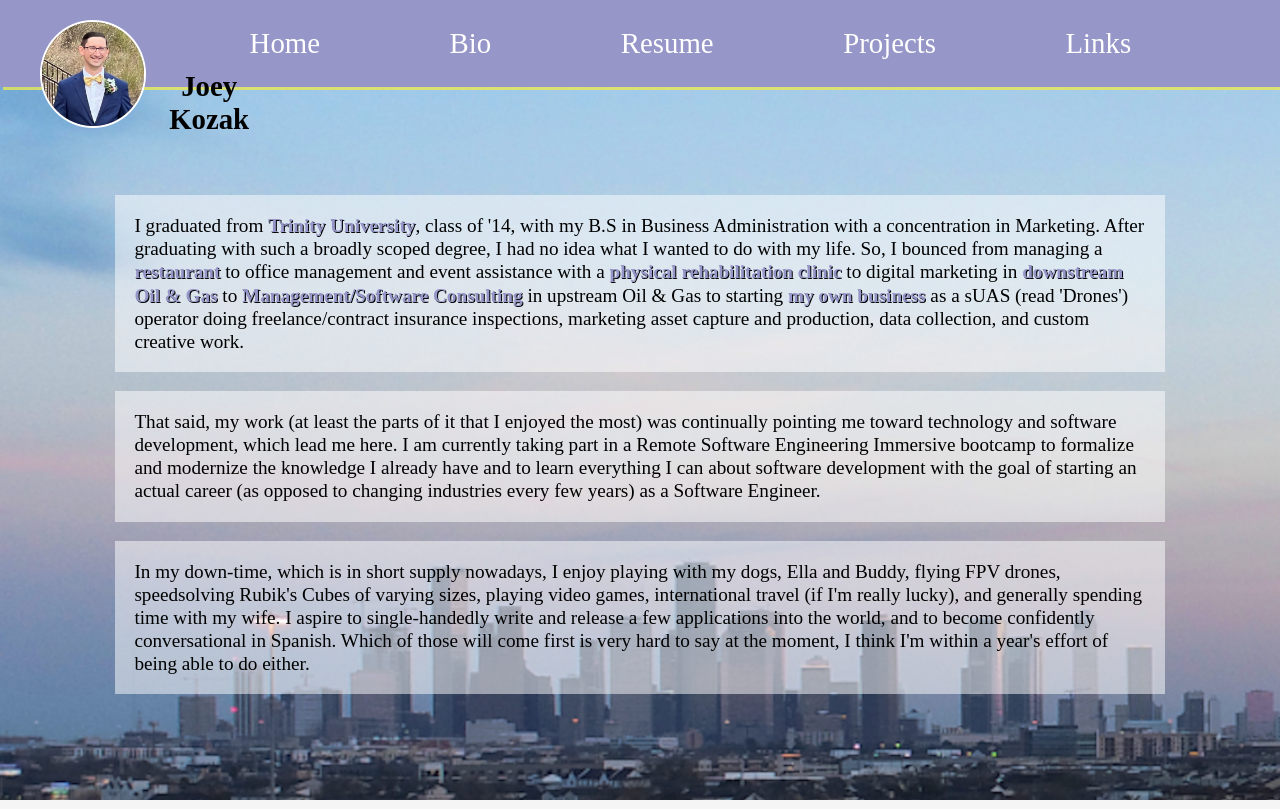
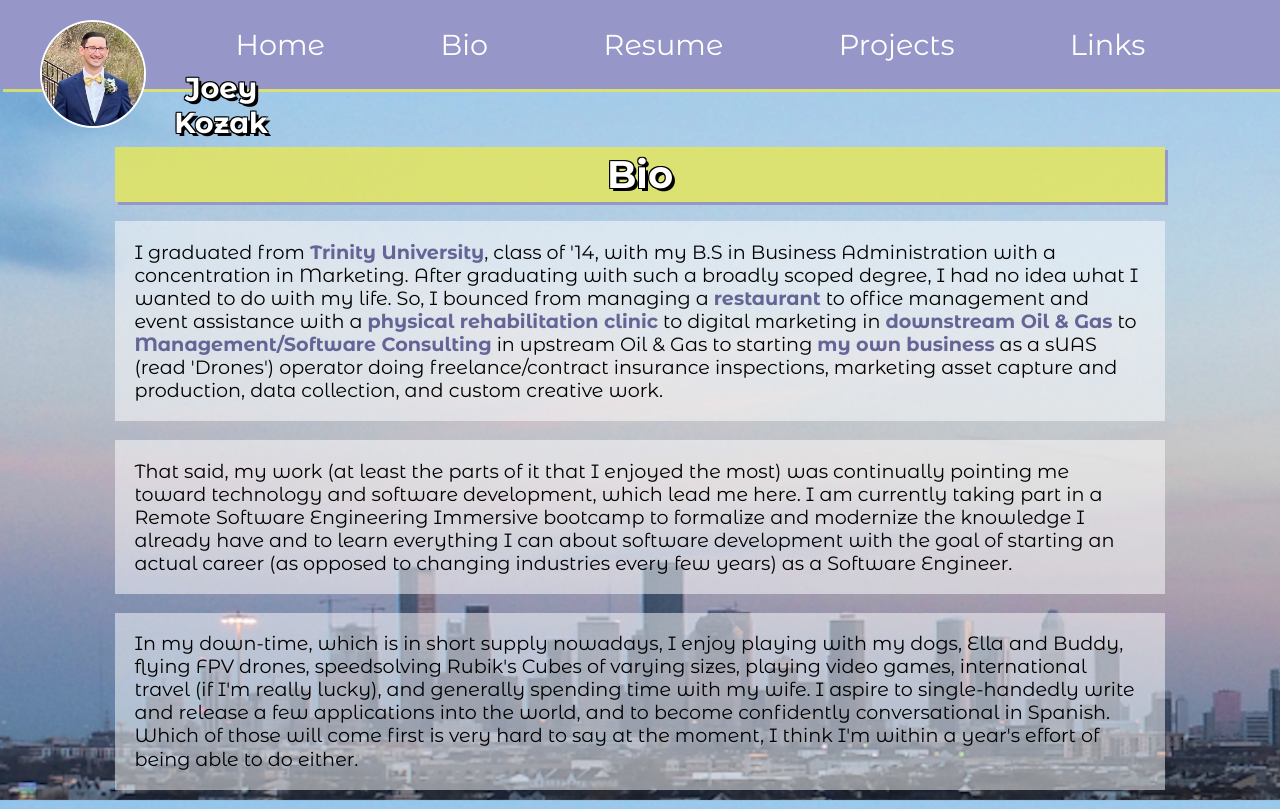
Before and after one commit to jrkozak92/portfolio, a website: page html/bio.html in a window 1280 px wide. Drawn offline with nearby package versions, Linux system fonts and the light colour scheme.

Commit message:
Added Google Fonts and refined styling

```diff
--- a/app/app-projects.js
+++ b/app/app-projects.js
@@ -1,12 +1,15 @@
 const projects = [{name: 'test',
                   description: 'testing stuff',
-                  imageRef: '../images/test-project.png'},
+                  imageRef: '../images/test-project.png',
+                  path: '../projects/#'},
                   {name: 'test',
                   description: 'testing stuff',
-                  imageRef: '../images/test-project.png'},
+                  imageRef: '../images/test-project.png',
+                  path: '../projects/#'},
                   {name: 'test',
                   description: 'testing stuff',
-                  imageRef: '../images/test-project.png'}
+                  imageRef: '../images/test-project.png',
+                  path: '../projects/#'}
                 ]
 
 
@@ -17,9 +20,10 @@ const projects = [{name: 'test',
 $(() => {
   //Loops through Projects array to create cards
   for (let obj of projects) {
-    let $project = $('<div>')
+    let $project = $('<a>')
                   .addClass('project')
                   .attr('id',`project-${projects.indexOf(obj)}`)
+                  .attr('href', obj.path)
 
     let $image = $('<img>')
                 .attr('src', obj.imageRef)
--- a/app/app.js
+++ b/app/app.js
@@ -1,6 +1,7 @@
 const bestProjects = [{name: 'test',
                   description: 'testing stuff',
-                  imageRef: './images/test-project.png'}]
+                  imageRef: './images/test-project.png',
+                  path: './projects/#'}]
 
 
 
@@ -10,9 +11,10 @@ const bestProjects = [{name: 'test',
 $(() => {
   //Loops through Projects array to create cards
   for (let obj of bestProjects) {
-    let $project = $('<div>')
+    let $project = $('<a>')
                   .addClass('project')
                   .attr('id',`project-${bestProjects.indexOf(obj)}`)
+                  .attr('href', obj.path)
 
     let $image = $('<img>')
                 .attr('src', obj.imageRef)
--- a/html/bio.html
+++ b/html/bio.html
@@ -24,6 +24,7 @@
       </nav>
     </div>
     <div id="main-content-container">
+      <h2 id="bio-title">Bio</h2>
       <p class="content">
         I graduated from <a href="https://www.trinity.edu/" class="content-links">Trinity University</a>, class of '14, with my B.S in Business Administration with a concentration in Marketing. After graduating with such a broadly scoped degree, I had no idea what I wanted to do with my life. So, I bounced from managing a <a href="https://www.jetspizza.com/stores/texas/tomball/24225-kuykendahl-drive/" class="content-links">restaurant</a> to office management and event assistance with a <a href="https://www.airrosti.com/" class="content-links">physical rehabilitation clinic</a> to digital marketing in <a href="http://containmentsolutions.com/" class="content-links">downstream Oil & Gas</a> to <a href="https://www.3-gig.com/" class="content-links">Management/Software Consulting</a> in upstream Oil & Gas to starting <a href="http://jroneaerial.com/" class="content-links">my own business</a> as a sUAS (read 'Drones') operator doing freelance/contract insurance inspections, marketing asset capture and production, data collection, and custom creative work.
       </p>
--- a/style/style.css
+++ b/style/style.css
@@ -2,9 +2,12 @@
   width: device-width;
 }
 
+@import url('https://fonts.googleapis.com/css2?family=Montserrat+Alternates:ital,wght@0,100;0,200;0,300;0,400;0,500;0,600;0,700;0,800;0,900;1,100;1,200;1,300;1,400;1,500;1,600;1,700;1,800;1,900&display=swap');
+
 * {
   margin:0;
   padding:0;
+  font-family: 'Montserrat Alternates', sans-serif;
 }
 
 body {
@@ -44,7 +47,7 @@ body {
 
 #headshot:hover {
   transform: rotate(360deg);
-  box-shadow: 2vmin 2vmin rgba(150,150,200,.8), -2vmin -2vmin rgba(232,232,86,.8);
+  box-shadow: 2vmin 2vmin rgba(150,150,200,1), -2vmin -2vmin rgba(232,232,86,1), -2.1vmin -2.1vmin black, 2.1vmin 2.1vmin black;
 }
 
 /*
@@ -56,9 +59,11 @@ Stretch Goal - Have box-shadow rotate without image using pseudo elements
 
 #main-title {
   font-size:2em;
-  color:black;
   font-weight:bold;
+  color:white;
   text-align:center;
+  padding:0 2vmin;
+  text-shadow:3px 3px black, 1px -1px black, -1px 1px black, -1px -1px black;
 }
 
 nav {
@@ -101,7 +106,6 @@ nav {
   padding:10vmin;
   margin:0;
   box-sizing:border-box;
-  border:1px solid black;
   background-color:rgba(150,150,200,1);
   box-shadow:3px 3px rgba(232,232,86,.8);
   transition: all .5s linear;
@@ -141,12 +145,14 @@ nav ion-icon {
   font-size:3em;
   text-align:center;
   margin-bottom:2rem;
+  color:white;
+  text-shadow: 1px 1px black, -1px 1px black, 1px -1px black, -1px -1px black;
   transition: all .2s ease-in-out;
 }
 
 #welcome:hover {
     transition: all .2s ease-in-out;
-    text-shadow: -1vmin -1vmin rgba(150,150,200,.6), 1vmin 1vmin rgba(232,232,86,.6);
+    text-shadow:1px 1px black, -1px 1px black, 1px -1px black, -1px -1px black, -1vmin -1vmin rgba(150,150,200,.6), 1vmin 1vmin rgba(232,232,86,.6);
     /* stretch goal - have text-shadow animate breifly out and back in on hover, maybe use .hover() jquery
 */
 }
@@ -160,12 +166,22 @@ nav ion-icon {
 .content-links {
   font-weight:bold;
   text-decoration:none;
-  color:rgba(150,150,200,1);
-  text-shadow:1px 1px black;
+  color:rgba(100,100,150,1);
 }
 
 .content-links:hover {
-  text-shadow:none;
+  text-shadow:1px 1px rgba(232,232,86,.8);
+}
+
+#bio-title {
+  font-size:2em;
+  background-color: rgba(232,232,86,.8);
+  box-shadow:3px 3px rgba(150,150,200,1);
+  padding:1rem;
+  margin-top:.5em;
+  text-align:center;
+  color:white;
+  text-shadow:3px 3px black, -1px 1px black, 1px -1px black, -1px -1px black;
 }
 
 #link-list-title {
@@ -183,17 +199,17 @@ nav ion-icon {
   text-align:center;
   background-color: rgba(255,255,255,.5);
   list-style:none;
-  margin:0 2%;
+  margin:0 2% 2% 2%;
   box-shadow:3px 3px rgba(150,150,200,1);
 }
 
 .list-link {
   display:flex;
-  max-width:350px;
+  max-width:400px;
   flex-flow: row nowrap;
   justify-content:space-between;
   align-items:center;
-  text-align:left;
+  text-align:right;
   font-size:1.5em;
   padding:1em 1em 1em 2em;
   margin:0 auto;
@@ -201,6 +217,7 @@ nav ion-icon {
 
 .link-icon {
   font-size:32px;
+  color:rgba(100,100,150,1);
   padding:1rem;
 }
 
@@ -239,6 +256,7 @@ nav ion-icon {
   justify-content:space-around;
   align-items:center;
   flex:1 2 auto;
+  text-decoration:none;
   margin-top:2vmin;
   border:1px solid darkgrey;
   box-sizing:border-box;
@@ -265,6 +283,7 @@ nav ion-icon {
 .project-description {
   font-size:1em;
   text-align:left;
+  color:black;
   width:100%;
   background-color:whitesmoke;
   padding:2vmin 5px 5px 2vmin;
@@ -414,7 +433,7 @@ nav ion-icon {
 
   #main-title {
     font-size:1.5em;
-    color:black;
+    color:white;
     font-weight:bold;
     text-align:center;
   }
@@ -473,9 +492,10 @@ nav ion-icon {
     justify-content:space-between;
     align-items:flex-end;
     align-content:flex-end;
-    width:29vmin;
+    width:32vmin;
     text-align:left;
     padding:2.5vmin 5vmin 0 5vmin ;
+    margin-bottom:0;
   }
 
   #headshot {
@@ -491,9 +511,10 @@ nav ion-icon {
   #main-title {
     height:2em;
     font-size:1.5em;
-    color:black;
+    color:white;
     font-weight:bold;
     text-align:center;
+    padding:0;
     z-index:1;
   }
 
@@ -551,6 +572,6 @@ nav ion-icon {
   #resume-container {
     max-width:1300px;
     align-self:center;
-    margin-top:0;
+    margin-top:1em;
   }
 }
```
Also changed, not shown: html/links.html (+5 -2 lines).
